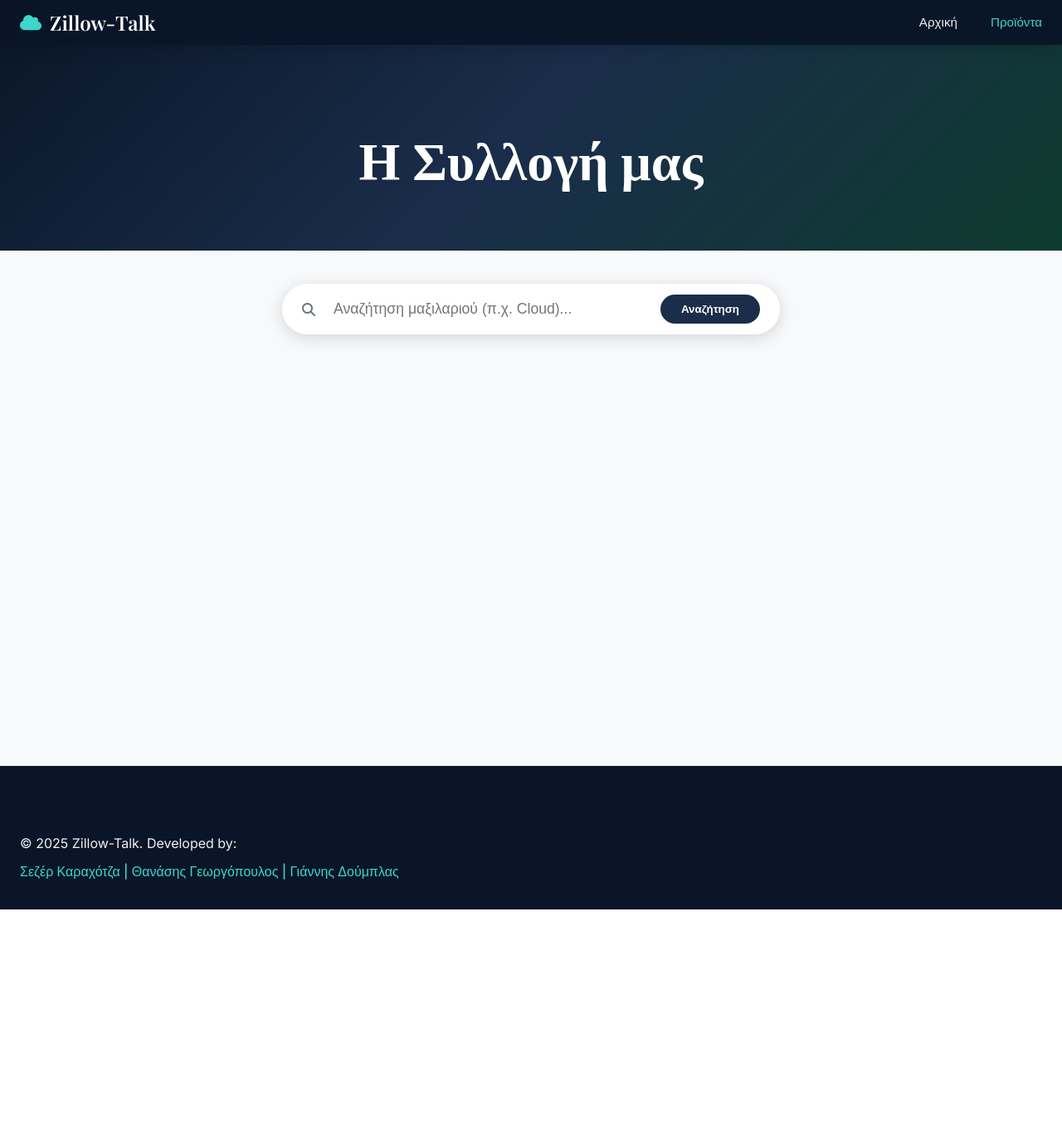
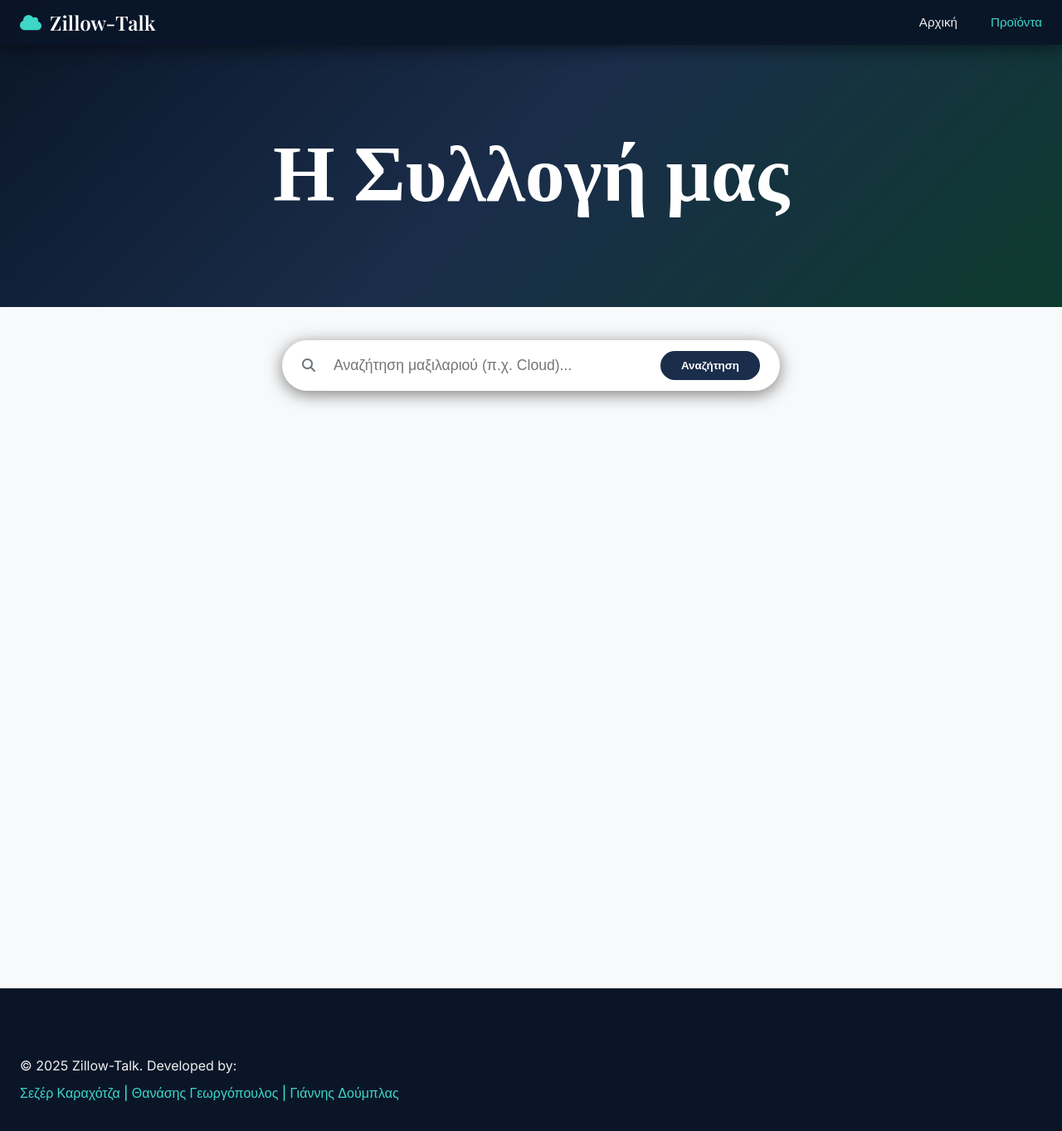
Before and after one commit to Sezerkarax/Zillow-Talk, a Flask app: template templates/items.html in a window 1280 px wide. Shown: the whole page at 83% size. Before the commit the page ends 1096 px from the top, so only its background shows below. Run offline with Flask 3, Linux system fonts and the light colour scheme; the template is opened without the code that fills it, so the values that code supplies are empty; some libraries are stand-ins or nearby versions.

Commit message:
Update style.css
changed some styling

```diff
--- a/static/style.css
+++ b/static/style.css
@@ -6,7 +6,7 @@
     --white: #ffffff; --off-white: #f8f9fa; --gray-light: #e9ecef; --gray: #6c757d;
     --text-dark: #1a1a2e; --text-light: #f0f0f0;
     --font-heading: 'Playfair Display', serif; --font-body: 'Inter', sans-serif;
-    --shadow-sm: 0 2px 8px rgba(0, 0, 0, 0.1); --shadow-md: 0 4px 20px rgba(0, 0, 0, 0.15); --shadow-lg: 0 8px 40px rgba(0, 0, 0, 0.2);
+    --shadow-sm: 0 2px 8px rgba(0, 0, 0, 0.3); --shadow-md: 0 4px 20px rgba(0, 0, 0, 0.5); --shadow-lg: 0 8px 40px rgba(0, 0, 0, 0.5);
 }
 
 /* ================== Slider Controls ================  */
@@ -34,7 +34,7 @@
 }
 .fade {
   animation-name: fade;
-  animation-duration: 1.5s;
+  animation-duration: 1.1s;
 }
 @keyframes fade {
   from {opacity: .4}
@@ -82,7 +82,7 @@ img { max-width: 100%; height: auto; display: block; transition: transform 0.5s
 
 /* 6. ΣΕΛΙΔΑ ΠΡΟΪΟΝΤΩΝ (items.html) - Layout & Search */
 .page-header { padding: 140px 24px 60px; background: linear-gradient(135deg, var(--navy-dark) 0%, var(--navy) 50%, var(--forest-dark) 100%); text-align: center; }
-.page-header h1 { font-family: var(--font-heading); font-size: clamp(2.5rem, 6vw, 4rem); color: var(--white); }
+.page-header h1 { font-family: var(--font-heading); font-size: clamp(3rem, 8vw, 6rem); font-weight: 700; color: var(--white); margin-bottom: 16px; animation: fadeInUp 4.2s ease-out forwards, continuousFloat 6s ease-in-out infinite 4.2s; }
 
 .search-section { padding: 40px 24px; background: var(--off-white); }
 .search-box { max-width: 600px; margin: 0 auto; display: flex; align-items: center; background: var(--white); border-radius: 60px; padding: 8px 24px; box-shadow: var(--shadow-md); }
@@ -91,7 +91,7 @@ img { max-width: 100%; height: auto; display: block; transition: transform 0.5s
 .search-btn { background: var(--navy); color: var(--white); border: none; padding: 10px 25px; border-radius: 30px; cursor: pointer; font-weight: 600; transition: background 0.3s; }
 .search-btn:hover { background: var(--accent-teal); color: var(--navy-dark); }
 
-.products-grid { display: grid; grid-template-columns: repeat(auto-fill, minmax(300px, 1fr)); gap: 32px; max-width: 1400px; margin: 40px auto; padding: 0 24px; min-height: 400px; }
+.products-grid { display: grid; grid-template-columns: repeat(auto-fill, minmax(300px, 1fr)); gap: 32px; max-width: 1650px; margin: 40px auto; padding: 0 24px; min-height: 600px; }
 .product-card { background: var(--white); border-radius: 20px; overflow: hidden; box-shadow: var(--shadow-sm); transition: transform 0.3s, box-shadow 0.3s; border: 1px solid rgba(0,0,0,0.05); animation: fadeInUp 0.5s ease forwards; }
 .product-card:hover { transform: translateY(-8px); box-shadow: var(--shadow-lg); }
 .product-image { aspect-ratio: 4/3; overflow: hidden; cursor: pointer; }
```
